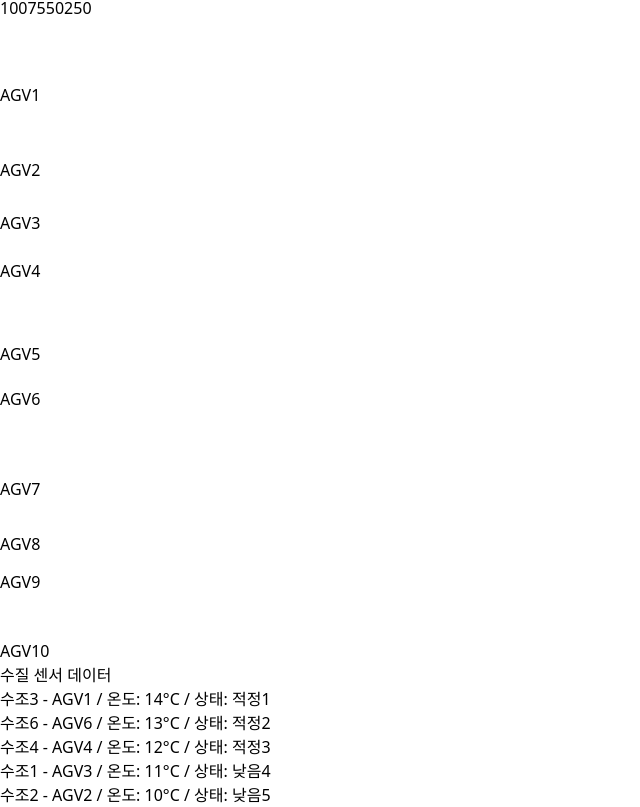
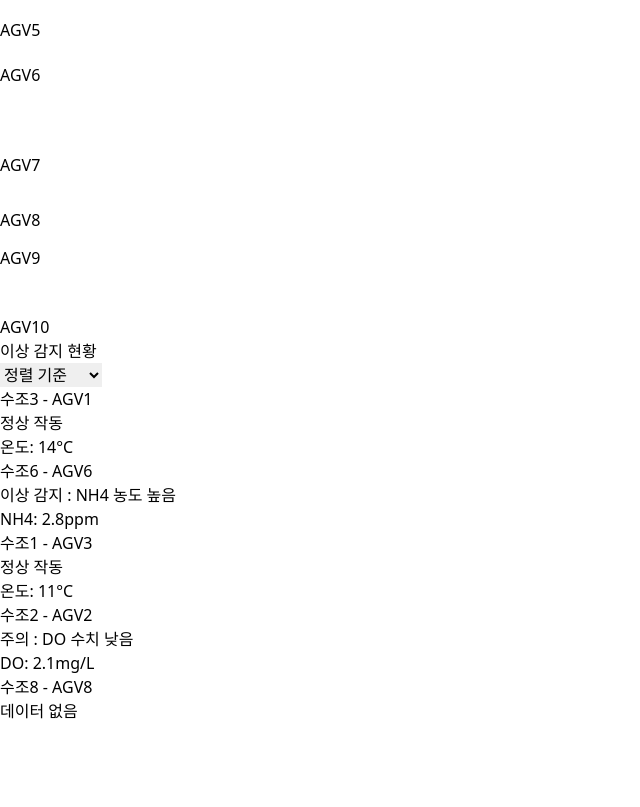
Before and after one commit to shark-family/shark-FE, a React (Vite) app: page /measuredresult in a window 1280 px wide. Shown: the part 1561-2368 px from the top of the page, without its empty margins (0-640 px from the left). After the commit the page ends 2284 px from the top, so only its background shows below. Built offline with nearby package versions, Linux system fonts and the light colour scheme.

Commit message:
[Refactor] CardItem 크기 조절

```diff
--- a/src/components/shark/DashboardPage.tsx
+++ b/src/components/shark/DashboardPage.tsx
@@ -2,11 +2,11 @@ import React from 'react';
 
 const DashboardPage: React.FC = () => {
   return (
-    <div className="flex flex-col items-center justify-center min-h-screen bg-gray-50 p-6">
+    <div className="flex flex-col items-center justify-center bg-gray-50 p-6">
       <h1 className="text-2xl font-bold mb-6 text-blue-600">📊 Smart Aquarium Dashboard</h1>
       <iframe
         src="http://34.47.81.172:5601/app/dashboards#/view/0cc1156c-7c34-4a89-814c-1b3b9bbd8c60?embed=true&_g=(refreshInterval%3A(pause%3A!t%2Cvalue%3A60000)%2Ctime%3A(from%3A'2025-01-14T23%3A58%3A42.024Z'%2Cto%3A'2025-01-15T00%3A28%3A19.292Z'))&show-time-filter=true"
-        height="1000"
+        height="800"
         width="1200"
         className="border rounded-lg shadow-lg"
       ></iframe>
--- a/src/components/shark/DetailMap.tsx
+++ b/src/components/shark/DetailMap.tsx
@@ -3,7 +3,7 @@ import Map from '../../assets/map.png';
 
 const DetailMap: React.FC = () => {
   return (
-    <div className="flex flex-col items-center justify-center min-h-screen bg-gray-50 p-6">
+    <div className="flex flex-col items-center min-h-screen bg-gray-50 p-6">
       <h1 className="text-2xl font-bold mb-6 text-blue-600">
         Smart Aquarium Detail Map
       </h1>
--- a/src/components/shark/MeasuredResult.tsx
+++ b/src/components/shark/MeasuredResult.tsx
@@ -6,17 +6,19 @@ const CardItem = ({
   title,
   value,
   hasChart = false,
+  className = '',
 }: {
   title: string;
   value: string;
   hasChart?: boolean;
+  className?: string;
 }) => (
-  <div className="bg-white rounded-2xl shadow p-4 relative">
+  <div className={`bg-white rounded-2xl shadow p-4 relative ${className}`}>
     <div className="flex justify-between items-center mb-1">
       <p className="text-sm text-gray-500">{title}</p>
       {hasChart && <Info size={14} className="text-gray-400" />}
     </div>
-    <p className="text-xl font-bold text-[#303030]">{value}</p>
+    <p className="text-2xl font-bold text-[#303030]">{value}</p>
     {hasChart && (
       <div className="mt-2">
         {/* 간단한 미니 차트 (SVG 대체 가능) */}
@@ -47,13 +49,10 @@ const MeasuredResult: React.FC = () => {
       {/* 필터 선택 */}
       <div className="flex flex-wrap gap-4 mb-6">
         <select className="p-2 rounded-md border text-sm">
-          <option>Date: 2024/12/19</option>
+          <option>Date : 2025/06/13</option>
         </select>
         <select className="p-2 rounded-md border text-sm">
-          <option>AGV: AGV1</option>
-        </select>
-        <select className="p-2 rounded-md border text-sm">
-          <option>Number: All</option>
+          <option>AGV : AGV1</option>
         </select>
       </div>
 
@@ -63,19 +62,13 @@ const MeasuredResult: React.FC = () => {
         <div className="flex-1 space-y-6">
           {/* 메인 카드들 */}
       <div className="grid grid-cols-2 md:grid-cols-3 gap-4">
-        <CardItem title="가동중인 AGV" value="7/10" />
-        <CardItem title="AGV1 배터리" value="75%" />
-        <CardItem title="AGV1 가동 가능 시간" value="2h 34m" />
+        <CardItem title="가동중인 AGV" value="7/10" className="min-h-[120px]" />
+        <CardItem title="AGV1 배터리" value="75%" className="min-h-[120px]" />
+        <CardItem title="AGV1 가동 가능 시간" value="2h 34m" className="min-h-[120px]" />
         <CardItem title="양식장 내부 온도" value="21°C" hasChart />
         <CardItem title="양식장 내부 습도" value="86%" hasChart />
         <CardItem title="AGV1 측정 수조 번호" value="3번 수조" />
       </div>
-
-          {/* 양식장 구조 이미지 */}
-          <div className="bg-white rounded-2xl shadow p-4">
-            <h3 className="font-semibold mb-2">양식장 구조</h3>
-            <img src="/aquarium-structure.png" alt="Structure" className="rounded-md w-full" />
-          </div>
 
           {/* 실시간 어류 카메라 영상 */}
           <div className="bg-white rounded-2xl shadow p-4">
@@ -132,22 +125,88 @@ const MeasuredResult: React.FC = () => {
             </div>
           </div>
 
-          {/* 수질 센서 데이터 */}
+          {/* 이상 감지 현황 */}
           <div className="bg-white rounded-2xl shadow p-4">
-            <h3 className="font-semibold mb-2">수질 센서 데이터</h3>
-            <ul className="space-y-2 text-sm">
+            <div className="flex justify-between items-center mb-2">
+              <h3 className="font-semibold">이상 감지 현황</h3>
+              <select className="text-sm text-gray-500">
+                <option>정렬 기준</option>
+                <option>온도</option>
+                <option>DO 수치</option>
+                <option>이상 항목 수</option>
+              </select>
+            </div>
+            <ul className="space-y-3 text-sm">
               {[
-                { tank: '수조3', agv: 'AGV1', temp: '14°C', status: '적정', rank: 1 },
-                { tank: '수조6', agv: 'AGV6', temp: '13°C', status: '적정', rank: 2 },
-                { tank: '수조4', agv: 'AGV4', temp: '12°C', status: '적정', rank: 3 },
-                { tank: '수조1', agv: 'AGV3', temp: '11°C', status: '낮음', rank: 4 },
-                { tank: '수조2', agv: 'AGV2', temp: '10°C', status: '낮음', rank: 5 },
-              ].map((item, i) => (
-                <li key={i} className="flex justify-between border-b py-2">
-                  <span>
-                    {item.tank} - {item.agv} / 온도: {item.temp} / 상태: {item.status}
-                  </span>
-                  <span className="font-bold text-green-500">{item.rank}</span>
+                {
+                  tank: '수조3',
+                  agv: 'AGV1',
+                  status: '정상 작동',
+                  sensor: '온도',
+                  value: '14°C',
+                  badge: 'green',
+                },
+                {
+                  tank: '수조6',
+                  agv: 'AGV6',
+                  status: '이상 감지 : NH4 농도 높음',
+                  sensor: 'NH4',
+                  value: '2.8ppm',
+                  badge: 'red',
+                },
+                {
+                  tank: '수조1',
+                  agv: 'AGV3',
+                  status: '정상 작동',
+                  sensor: '온도',
+                  value: '11°C',
+                  badge: 'green',
+                },
+                {
+                  tank: '수조2',
+                  agv: 'AGV2',
+                  status: '주의 : DO 수치 낮음',
+                  sensor: 'DO',
+                  value: '2.1mg/L',
+                  badge: 'yellow',
+                },
+                {
+                  tank: '수조8',
+                  agv: 'AGV8',
+                  status: '데이터 없음',
+                  sensor: '',
+                  value: '',
+                  badge: 'gray',
+                },
+              ].map((item, idx) => (
+                <li
+                  key={idx}
+                  className="flex justify-between items-start p-3 rounded-lg border border-gray-100 hover:bg-gray-50"
+                >
+                  <div className="flex gap-2 items-start">
+                    <div
+                      className={`w-3 h-3 mt-1 rounded-full ${
+                        item.badge === 'green'
+                          ? 'bg-green-500'
+                          : item.badge === 'red'
+                          ? 'bg-red-500'
+                          : item.badge === 'yellow'
+                          ? 'bg-yellow-400'
+                          : 'bg-gray-400'
+                      }`}
+                    />
+                    <div>
+                      <p className="font-medium">
+                        {item.tank} - {item.agv}
+                      </p>
+                      <p className="text-sm text-gray-600">{item.status}</p>
+                      {item.value && (
+                        <p className="text-xs text-gray-400">
+                          {item.sensor}: {item.value}
+                        </p>
+                      )}
+                    </div>
+                  </div>
                 </li>
               ))}
             </ul>
```
